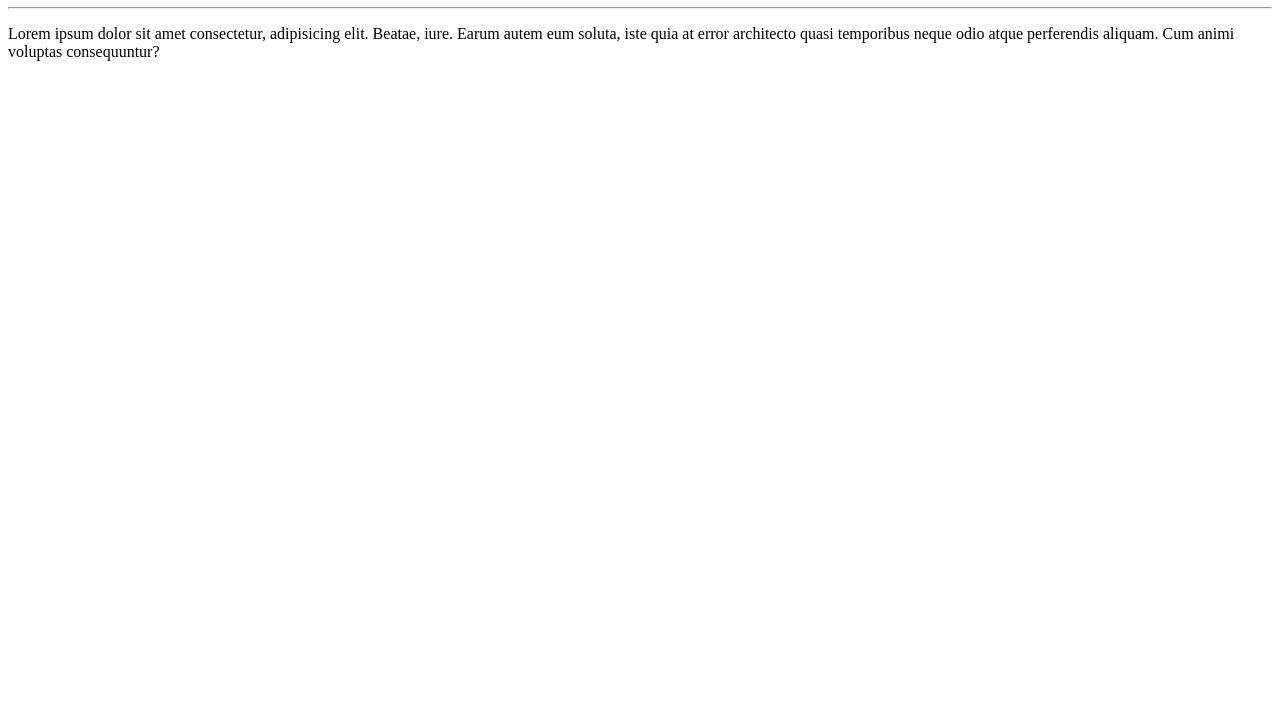
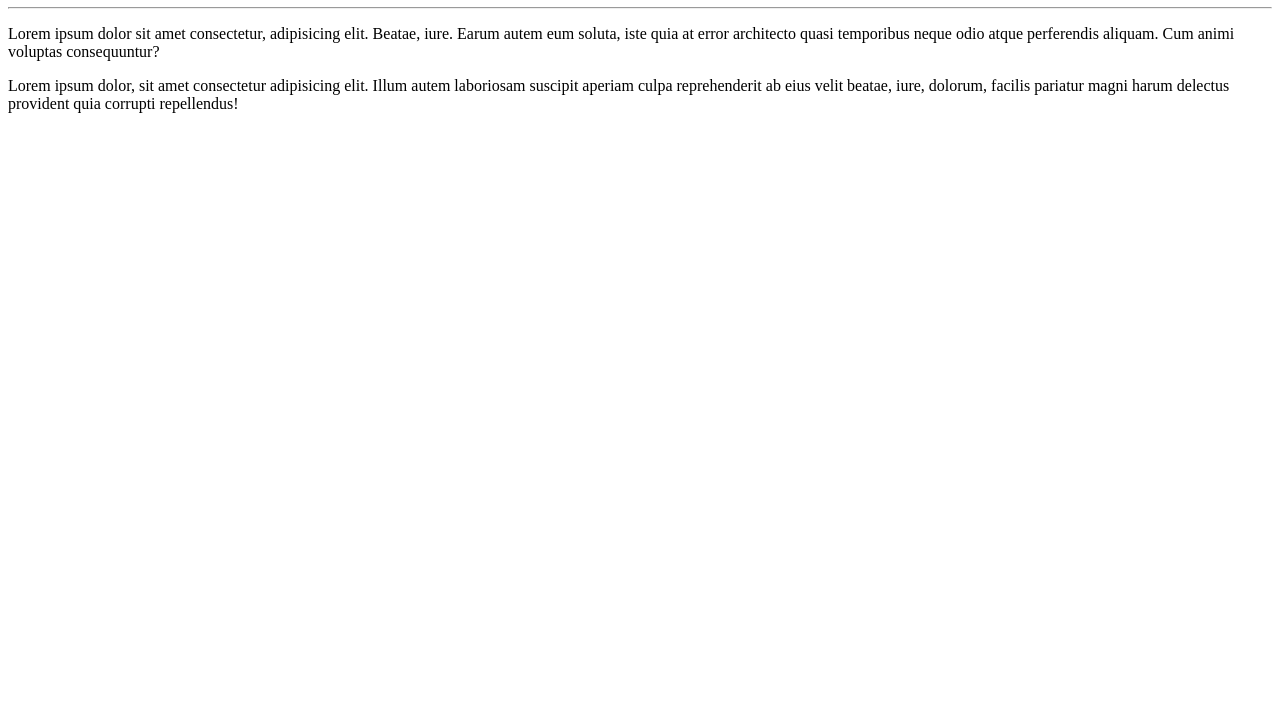
Before and after one commit to FelBustamante/Ola-Mundo, a plain HTML site: page site-exemplo/index.html in a window 1280 px wide. Shown: the part 73-800 px from the top of the page. Drawn offline with Linux system fonts and the light colour scheme.

Commit message:
Adicionei um parágrafo

```diff
--- a/site-exemplo/index.html
+++ b/site-exemplo/index.html
@@ -10,6 +10,7 @@
     <h1>Olá! Mundo!</h1>
     <hr>
     <p>Lorem ipsum dolor sit amet consectetur, adipisicing elit. Beatae, iure. Earum autem eum soluta, iste quia at error architecto quasi temporibus neque odio atque perferendis aliquam. Cum animi voluptas consequuntur?</p>
+    <p>Lorem ipsum dolor, sit amet consectetur adipisicing elit. Illum autem laboriosam suscipit aperiam culpa reprehenderit ab eius velit beatae, iure, dolorum, facilis pariatur magni harum delectus provident quia corrupti repellendus!</p>
 
 </body>
 </html>
```
